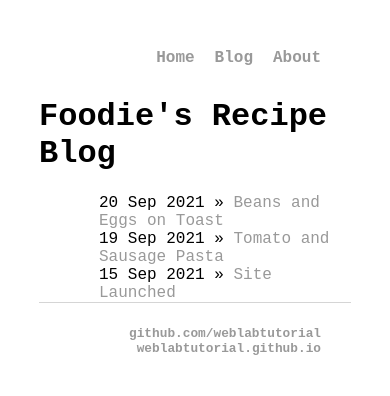
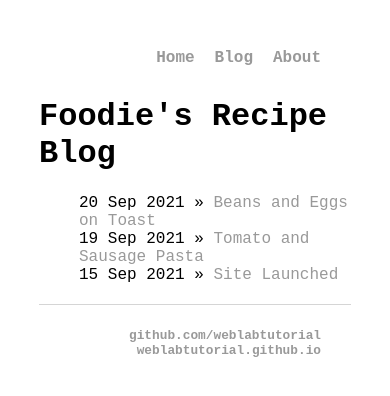
Before and after one commit to hwbekah/hwbekahlab1.github.io, a Jekyll site: the page built from blog/index.html, in a window 390 px wide. Shown: the top 396 px of the page. Built offline with Jekyll 4.4.1, drawn with Linux system fonts in a browser that asks for light colours.

Commit message:
Update main.css

```diff
--- a/css/main.css
+++ b/css/main.css
@@ -69,7 +69,7 @@ ul.posts li {
   }
 
   ul.posts {
-    margin: auto 20px auto 20px;
+    margin: 20px auto 20px;
   }
 
   img {
```
